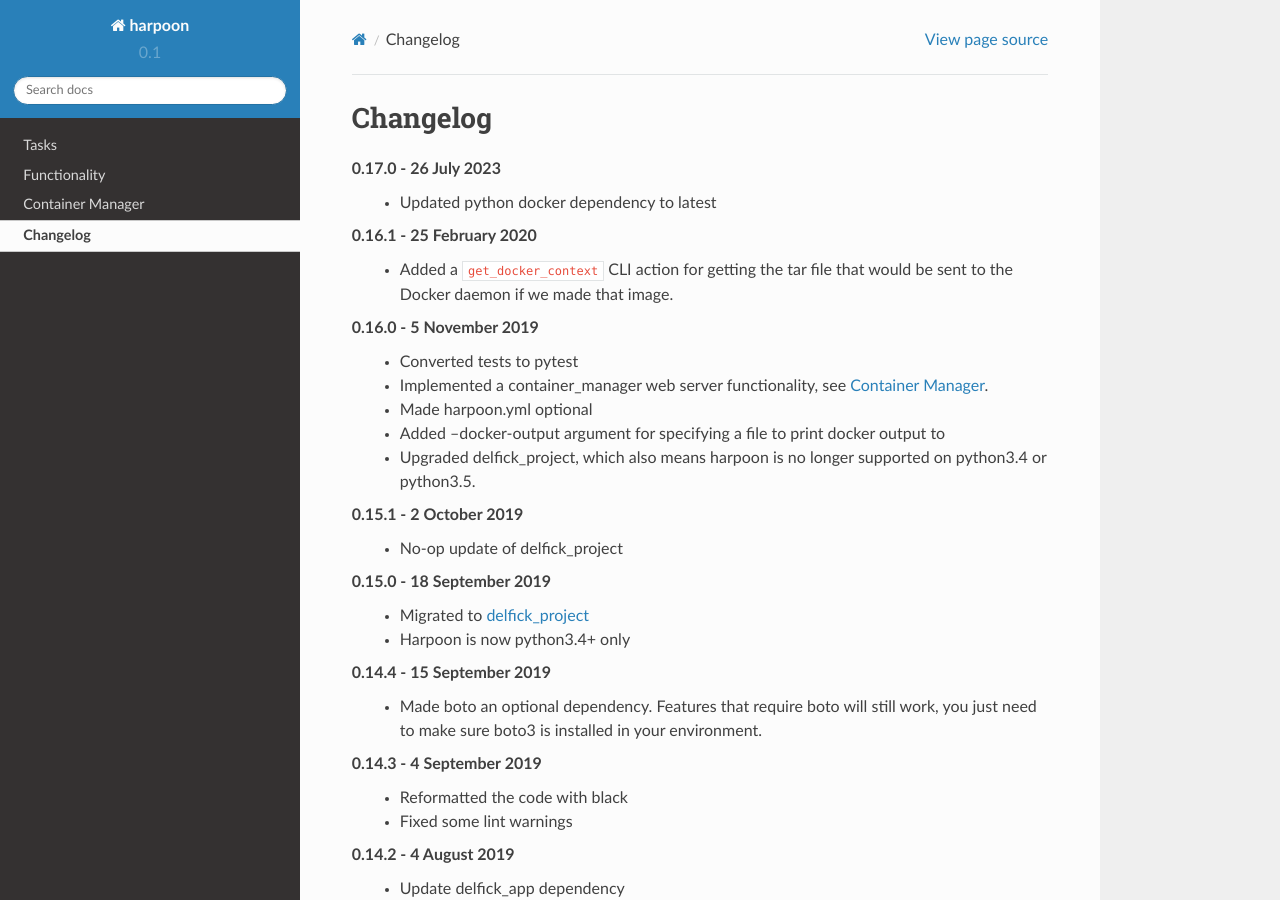
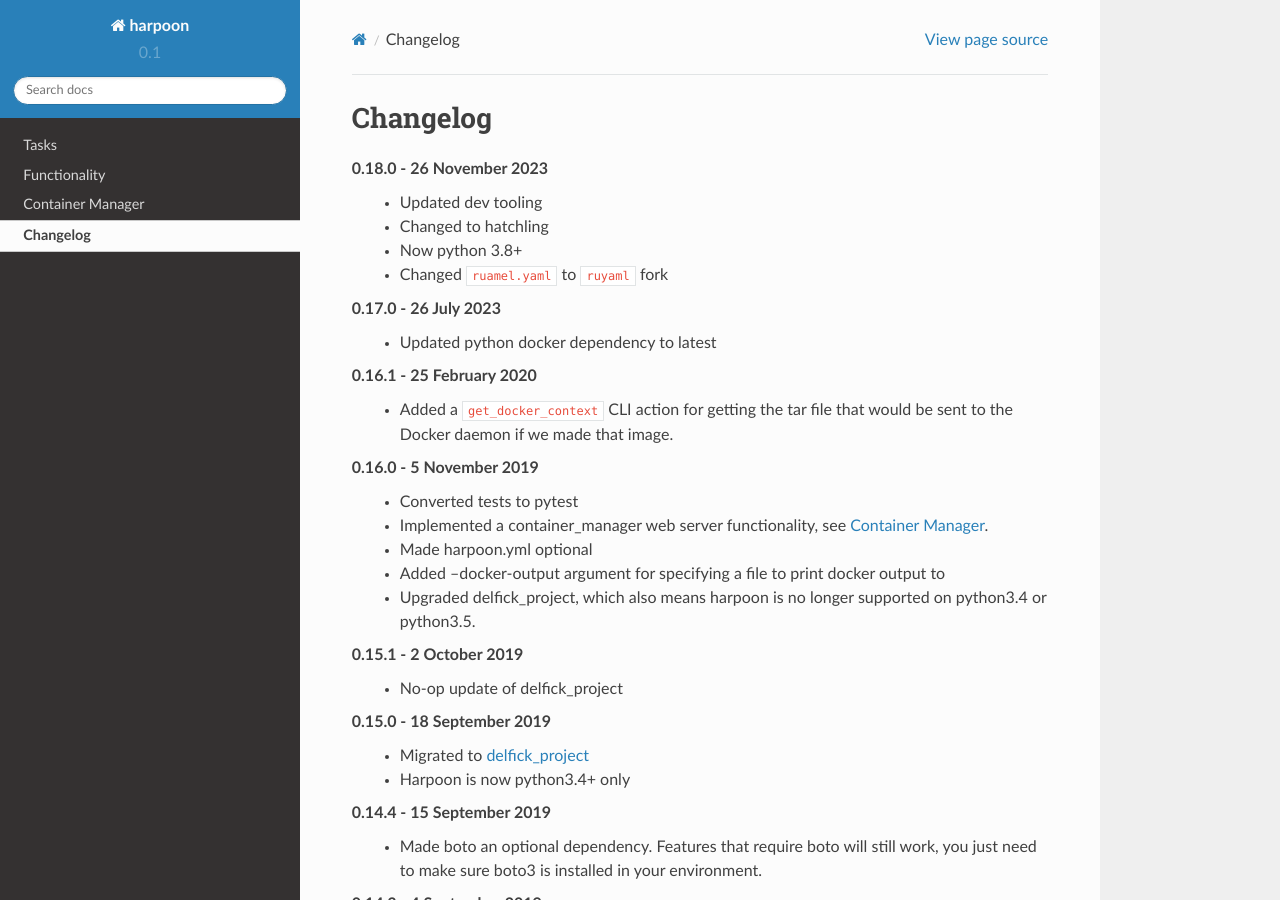
Before and after one commit to delfick/harpoon, a Sphinx documentation site: the page built from docs/docs/changelog.rst, in a window 1280 px wide and 900 px high. Built offline with Sphinx 7.4.7 and the Read the Docs theme 2.0.0, drawn with Linux system fonts in a browser that asks for light colours; pages that are not in the unit, such as notebooks, are missing from menus.

Commit message:
Version bump - 0.18.0

```diff
--- a/docs/docs/changelog.rst
+++ b/docs/docs/changelog.rst
@@ -1,5 +1,11 @@
 Changelog
 =========
+
+0.18.0 - 26 November 2023
+   * Updated dev tooling
+   * Changed to hatchling
+   * Now python 3.8+
+   * Changed ``ruamel.yaml`` to ``ruyaml`` fork
 
 0.17.0 - 26 July 2023
    * Updated python docker dependency to latest
--- a/harpoon/version.py
+++ b/harpoon/version.py
@@ -1 +1 @@
-VERSION = "0.17.0"
+VERSION = "0.18.0"
```
